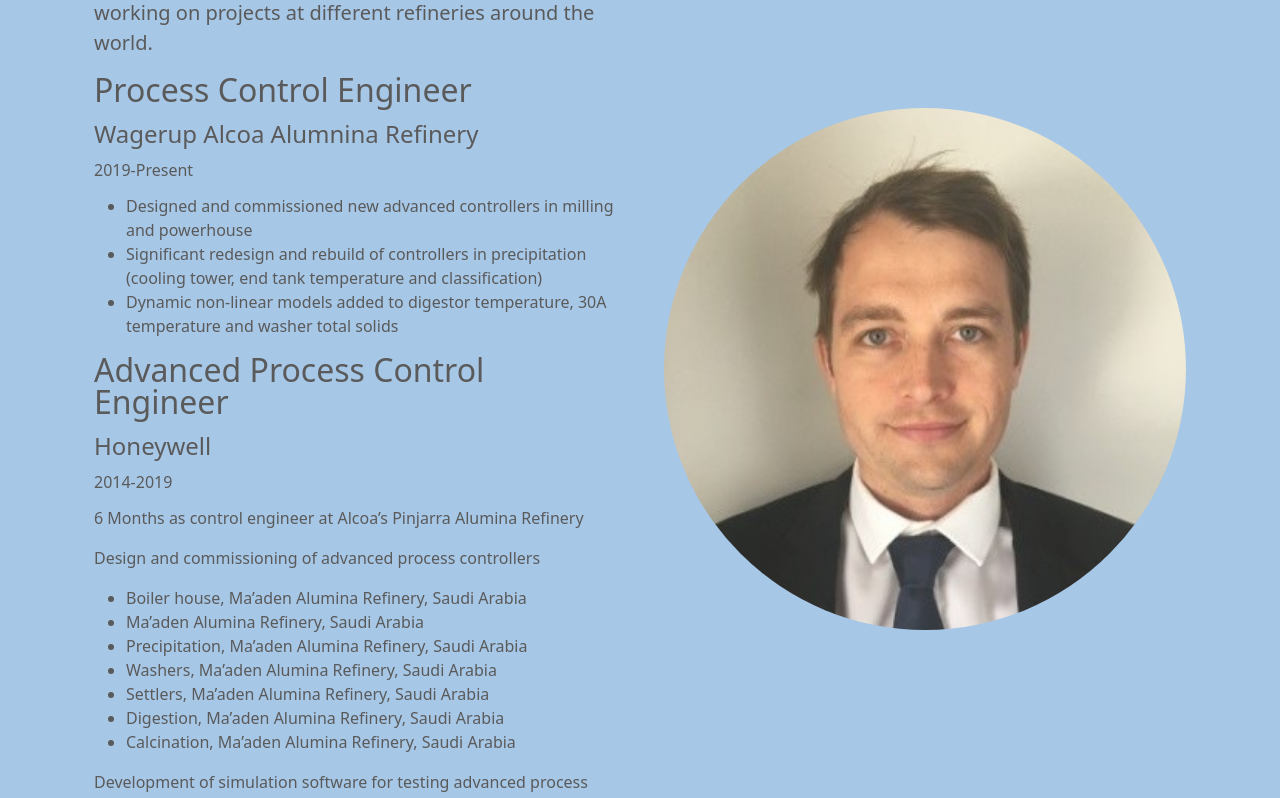
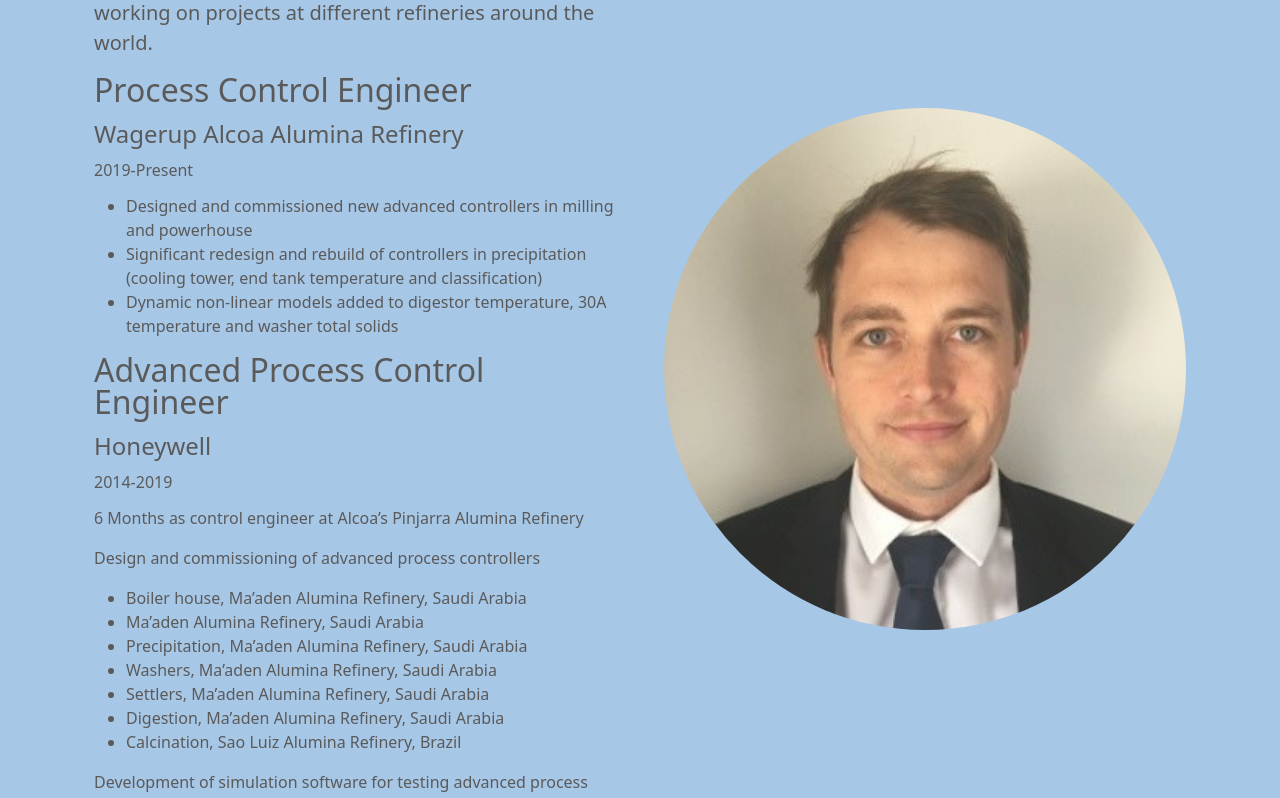
Before and after one commit to George991808/My-Porftolio, a plain HTML site: page aboutMe.html in a window 1280 px wide. Shown: the part 240-1038 px from the top of the page. Drawn offline with nearby package versions, Linux system fonts and the light colour scheme.

Commit message:
edited about me section

```diff
--- a/aboutMe.html
+++ b/aboutMe.html
@@ -80,7 +80,7 @@
                 <p class="lead">8 years experience as a process control engineer working on projects at different refineries around the world.  </p>
 
                   <h2 class="fs-2 fw-normal lh-1 mb-3">Process Control Engineer</h2>
-                  <h2 class="fs-4 fw-normal lh-1 mb-3">Wagerup Alcoa Alumnina Refinery</h2>
+                  <h2 class="fs-4 fw-normal lh-1 mb-3">Wagerup Alcoa Alumina Refinery</h2>
                   <h2 class="fs-6 fw-normal lh-1 mb-3">2019-Present</h2>
                   <ul >
                       <li>Designed and commissioned new advanced controllers in milling and powerhouse</li>
@@ -101,7 +101,7 @@
                       <li>Washers, Ma’aden Alumina Refinery, Saudi Arabia</li>
                       <li>Settlers, Ma’aden Alumina Refinery, Saudi Arabia</li>
                       <li>Digestion, Ma’aden Alumina Refinery, Saudi Arabia</li>
-                      <li>Calcination, Ma’aden Alumina Refinery, Saudi Arabia</li>
+                      <li>Calcination, Sao Luiz Alumina Refinery, Brazil</li>
 
 
                   </ul>
```
